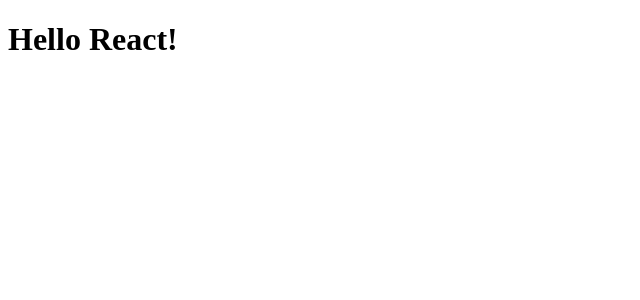
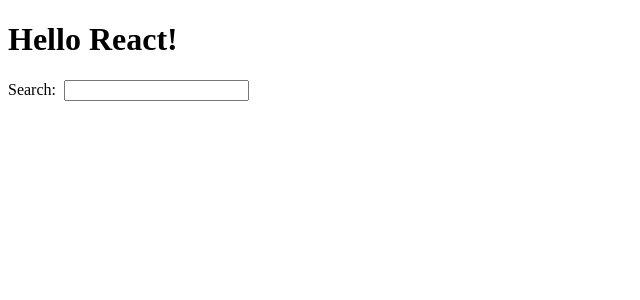
Before and after one commit to astaba/wei_hacker_union, a React (Vite) app: page / in a window 1280 px wide. Shown: the top 300 px of the page, without its empty margins (0-640 px from the left). Built offline with nearby package versions, Linux system fonts and the light colour scheme.

Commit message:
React JSX

```diff
--- a/src/App.tsx
+++ b/src/App.tsx
@@ -1,14 +1,12 @@
-import React from "react"
-
 const title = "React";
 
 function App() {
   return (
-    React.createElement(
-      "div",
-      null,
-      React.createElement("h1", null, `Hello ${title}!`)
-    )
+    <div>
+      <h1>Hello {title}!</h1>
+      <label htmlFor="search">Search: </label>&nbsp;
+      <input id="search" type="text" />
+    </div>
   );
 }
 
```
